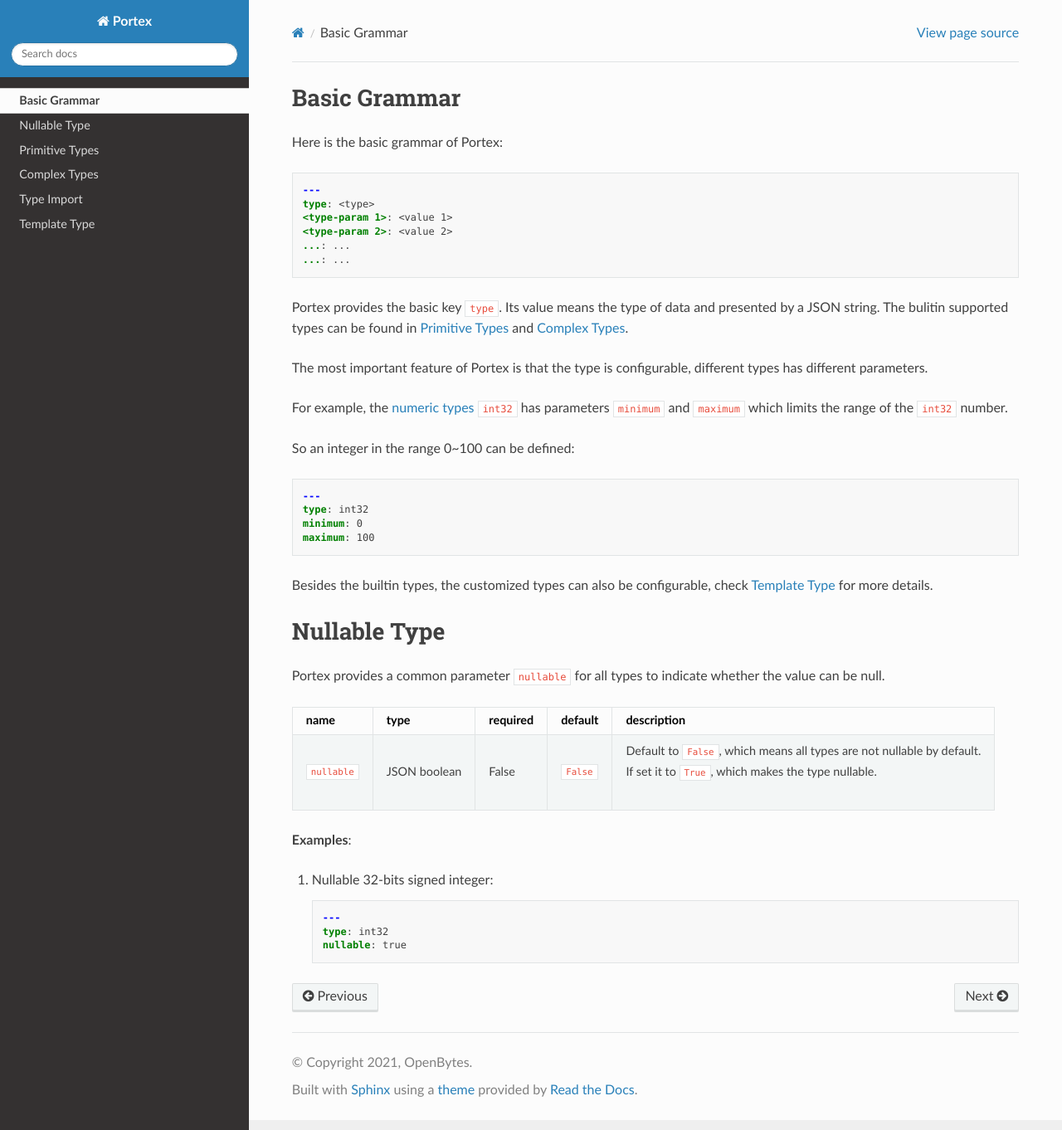
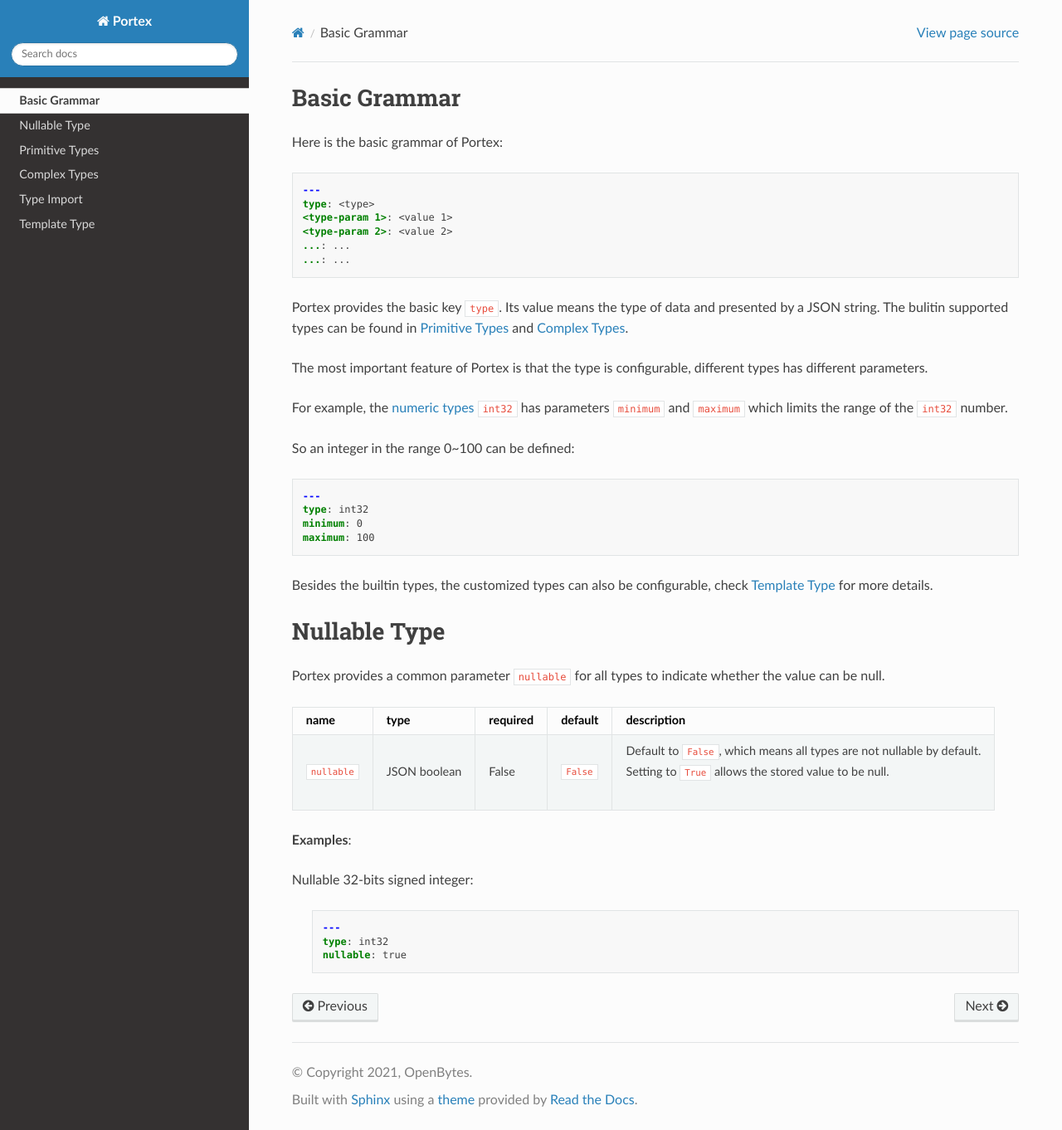
Before and after one commit to Project-OpenBytes/portex, a Sphinx documentation site: the page built from docs/source/schema/basic_grammar.rst, in a window 1280 px wide and 1362 px high. Shown: the whole window at 83% size. Built offline with Sphinx 7.4.7 and the Read the Docs theme 2.0.0, drawn with Linux system fonts in a browser that asks for light colours.

Commit message:
docs: fix some grammar issues in "schema/basic_grammar.rst"

```diff
--- a/docs/source/schema/basic_grammar.rst
+++ b/docs/source/schema/basic_grammar.rst
@@ -57,11 +57,11 @@
       -  False
       -  ``False``
       -  |  Default to ``False``, which means all types are not nullable by default.
-         |  If set it to ``True``, which makes the type nullable.
+         |  Setting to ``True`` allows the stored value to be null.
 
 **Examples**:
 
-#. Nullable 32-bits signed integer:
+Nullable 32-bits signed integer:
 
    .. code:: yaml
 
```
